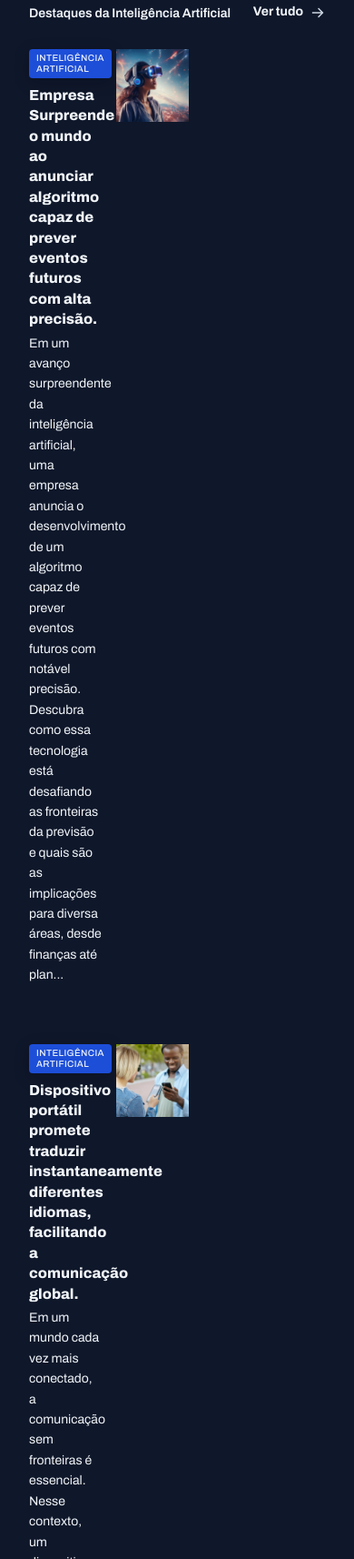
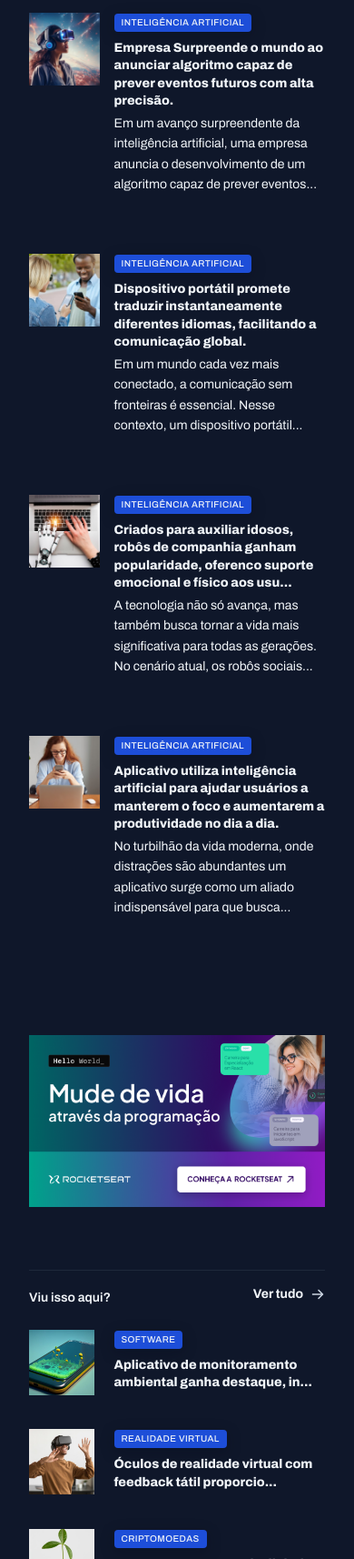
Before and after one commit to rafabt-hub/news-portal-project, a plain HTML site: page index.html in a window 390 px wide. Shown: the part 2760-4474 px from the top of the page at 91% size. Drawn offline with Linux system fonts and the light colour scheme.

Commit message:
finalizando versao mobile

```diff
--- a/index.html
+++ b/index.html
@@ -158,13 +158,16 @@
 
     <div class="grid gap-32">
       <article class="grid grid-flow-col gap-16">
-        <div>
+        <div class="text-container">
           <span class="content-tag">Inteligência Artificial</span>
           <h3 class="text-xl">
             Empresa Surpreende o mundo ao anunciar algoritmo capaz de prever eventos futuros com alta precisão.
           </h3>
-          <p class="text-sm">
+          <p class="text-sm desktop-text">
             Em um avanço surpreendente da inteligência artificial, uma empresa anuncia o desenvolvimento de um algoritmo capaz de prever eventos futuros com notável precisão. Descubra como essa tecnologia está desafiando as fronteiras da previsão e quais são as implicações para diversa áreas, desde finanças até plan...
+          </p>
+          <p class="text-sm mobile-text">
+            Em um avanço surpreendente da inteligência artificial, uma empresa anuncia o desenvolvimento de um algoritmo capaz de prever eventos...
           </p>
         </div>
         <div>
@@ -173,13 +176,16 @@
       </article>
 
       <article class="grid grid-flow-col gap-16">
-        <div>
+        <div class="text-container">
           <span class="content-tag">Inteligência Artificial</span>
           <h3 class="text-xl">
             Dispositivo portátil promete traduzir instantaneamente diferentes idiomas, facilitando a comunicação global.
           </h3>
-          <p class="text-sm">
+          <p class="text-sm desktop-text">
             Em um mundo cada vez mais conectado, a comunicação sem fronteiras é essencial. Nesse contexto, um dispositivo portátil surge como um verdadeiro herói linquístico, prometendo quebrar as barreiras idiomáticas instantaneamente. Imagine poder se comunicar fluentemente em qualquer lugar do mundo, indepe...
+          </p>
+          <p class="text-sm mobile-text">
+            Em um mundo cada vez mais conectado, a comunicação sem fronteiras é essencial. Nesse contexto, um dispositivo portátil...
           </p>
         </div>
         <div>
@@ -188,14 +194,16 @@
       </article>
 
       <article class="grid grid-flow-col gap-16">
-        <div>
+        <div class="text-container">
           <span class="content-tag">Inteligência Artificial</span>
           <h3 class="text-xl">
             Criados para auxiliar idosos, robôs de companhia ganham popularidade, oferenco suporte emocional e físico aos usu...
           </h3>
-          <p class="text-sm">
+          <p class="text-sm desktop-text">
             A tecnologia não só avança, mas também busca tornar a vida mais significativa para todas as gerações. No cenário atual, os robôs sociais, projetados especialmente para oferer apoio e companhia aos idosos, estão ganhando destaque. Mais do que meros assistentes, esses robôs são programados para f...
           </p>
+          <p class="text-sm mobile-text">
+            A tecnologia não só avança, mas também busca tornar a vida mais significativa para todas as gerações. No cenário atual, os robôs sociais...
         </div>
         <div>
           <img src="assets/images/Image 12.png" alt="Criados para auxiliar idosos, robôs de companhia ganham popularidade, oferecendo suporte emocional e físico aos usuários.">
@@ -203,13 +211,16 @@
       </article>
 
       <article class="grid grid-flow-col gap-16">
-        <div>
+        <div class="text-container">
           <span class="content-tag">Inteligência Artificial</span>
           <h3 class="text-xl">
             Aplicativo utiliza inteligência artificial para ajudar usuários a manterem o foco e aumentarem a produtividade no dia a dia.
           </h3>
-          <p class="text-sm">
+          <p class="text-sm desktop-text">
             No turbilhão da vida moderna, onde distrações são abundantes um aplicativo surge como um aliado indispensável para que busca maior concentração e eficiência no cotidiano. Utilizando avançados algoritimos de inteligência artificial, este aplicativo promete mais do que simplesmente gerenci...
+          </p>
+          <p class="text-sm mobile-text">
+            No turbilhão da vida moderna, onde distrações são abundantes um aplicativo surge como um aliado indispensável para que busca...
           </p>
         </div>
         <div>
@@ -240,8 +251,11 @@
           </div>
           <div>
             <span class="content-tag">Software</span>
-            <h3 class="text-xl">
+            <h3 class="text-xl desktop-text">
               Aplicativo de monitoramento ambiental ganha destaque, incentivando práticas ecológicas e pro...
+            </h3>
+            <h3 class="text-xl mobile-text">
+              Aplicativo de monitoramento ambiental ganha destaque, in...
             </h3>
           </div>
 
@@ -253,8 +267,11 @@
           </div>
           <div>
             <span class="content-tag">Realidade virtual</span>
-            <h3 class="text-xl">
+            <h3 class="text-xl desktop-text">
               Óculos de realidade virtual com feedback tátil proporcionam uma experiência sensorial complet...
+            </h3>
+            <h3 class="text-xl mobile-text">
+              Óculos de realidade virtual com feedback tátil proporcio...
             </h3>
           </div>
 
@@ -266,8 +283,11 @@
           </div>
           <div>
             <span class="content-tag">Criptomoedas</span>
-            <h3 class="text-xl">
+            <h3 class="text-xl desktop-text">
               Surge uma nova moeda digital baseada em tecnologias sustentáveis, buscando minimizar o i...
+            </h3>
+            <h3 class="text-xl mobile-text">
+              Surge uma nova moeda digital baseada em tecnologias sust...
             </h3>
           </div>
 
@@ -279,8 +299,11 @@
           </div>
           <div>
             <span class="content-tag">Drones</span>
-            <h3 class="text-xl">
+            <h3 class="text-xl desktop-text">
               Empresas do e-commerce implemental frota de drones para entregas rápidas, transformando o ce...
+            </h3>
+            <h3 class="text-xl mobile-text">
+              Empresas do e-commerce implemental frota de drones...
             </h3>
           </div>
 
@@ -292,8 +315,11 @@
           </div>
           <div>
             <span class="content-tag">Impressão 3D</span>
-            <h3 class="text-xl">
+            <h3 class="text-xl desktop-text">
               Tecnologia inovadora permite a impressão 3D de órgãos humanos, revolucionando a medicina e a li...
+            </h3>
+            <h3 class="text-xl mobile-text">
+              Tecnologia inovadora permite a impressão 3D de órgãos hu...
             </h3>
           </div>
 
--- a/styles/global.css
+++ b/styles/global.css
@@ -102,5 +102,8 @@ main {
   .mobile-text {
     display: block;
   }
+  main {
+    margin-block: 0;
+  }
 
 }
--- a/styles/sections.css
+++ b/styles/sections.css
@@ -221,14 +221,6 @@ aside {
     height: 80px;
   }
 
-  #ai > .grid article {
-    display: grid;
-    grid-template-columns: 80px auto;
-    gap: 16px;
-    align-items: start;
-    margin-bottom: 2rem;
-  }
-
   #ads img {
    width: 328px;
    height: 189px;
@@ -246,12 +238,28 @@ aside {
     }
   }
 
-  #more article {
+  #ai > .grid article {
+    gap: 16px;
+    align-items: start;
+    margin-bottom: 2rem;
+    grid-template-columns: 3fr 1fr;
     display: grid;
-    grid-template-columns: 1fr 1fr;
-  }
+    grid-auto-flow: dense;
+    text-align: left;
+    direction: rtl;
+}
 
-  #more div {
+.text-container {
+  direction: ltr;
+}
 
-  }
+#more > .grid article {
+    display: grid;
+    grid-template-columns: 1fr 3fr;
 }
+
+h3.text-xl {
+  font-size: 14px;
+}
+
+}
```
